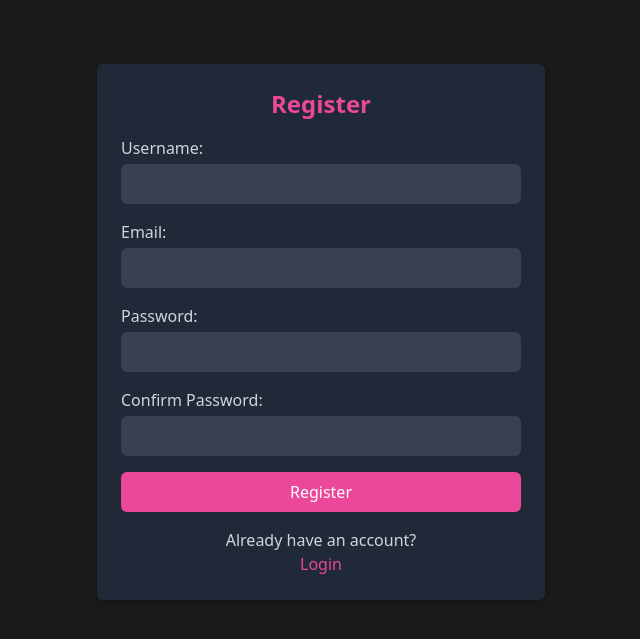
After one commit to MadhavDonthula/Evolvee_Radiance, a Django app: page /register/ in a window 1280 px wide. The commit adds this page. Shown: the top 639 px of the page, without its empty margins (319-959 px from the left). Run offline with Django 5.2, Linux system fonts and the light colour scheme.

Commit message:
feat(auth): implement register and login pages

```diff
--- /dev/null
+++ b/store/forms.py
@@ -0,0 +1,34 @@
+from django import forms
+from django.contrib.auth.models import User
+from django.contrib.auth.forms import UserCreationForm
+from django.contrib.auth import authenticate
+
+class CustomUserCreationForm(UserCreationForm):
+    email = forms.EmailField(required=True)
+
+    class Meta:
+        model = User
+        fields = ('username', 'email', 'password1', 'password2')
+
+    def save(self, commit=True):
+        user = super().save(commit=False)
+        user.email = self.cleaned_data['email']
+        if commit:
+            user.save()
+        return user
+
+class EmailAuthenticationForm(forms.Form):
+    email = forms.EmailField(label="Email")
+    password = forms.CharField(label="Password", widget=forms.PasswordInput)
+
+    def clean(self):
+        email = self.cleaned_data.get('email')
+        password = self.cleaned_data.get('password')
+        user = authenticate(username=email, password=password)
+        if user is None:
+            raise forms.ValidationError("Invalid email or password.")
+        self.user_cache = user
+        return self.cleaned_data
+
+    def get_user(self):
+        return self.user_cache
--- /dev/null
+++ b/store/templates/registration/profile.html
@@ -0,0 +1 @@
+<!-- TODO: profile page -->
--- /dev/null
+++ b/store/templates/registration/register.html
@@ -0,0 +1,53 @@
+<!-- store/templates/register.html -->
+<!DOCTYPE html>
+<html lang="en">
+<head>
+    <meta charset="UTF-8">
+    <meta name="viewport" content="width=device-width, initial-scale=1.0">
+    <title>Register - Evolvée Radiance</title>
+    <link href="https://cdn.jsdelivr.net/npm/tailwindcss@2.2.19/dist/tailwind.min.css" rel="stylesheet">
+    <style>
+        body {
+            background-color: #1a1a1a;
+            color: #ffffff;
+        }
+    </style>
+</head>
+<body>
+    <div class="max-w-md mx-auto p-6 bg-gray-800 rounded-md shadow-md mt-16">
+        <h2 class="text-2xl font-bold text-center text-pink-500 mb-4">Register</h2>
+
+        <form method="POST">
+            {% csrf_token %}
+            <div class="mb-4">
+                <label for="username" class="block text-gray-300">Username:</label>
+                <input type="text" id="username" name="username" class="w-full p-2 mt-1 bg-gray-700 text-white rounded-md" required>
+            </div>
+
+            <div class="mb-4">
+                <label for="email" class="block text-gray-300">Email:</label>
+                <input type="email" id="email" name="email" class="w-full p-2 mt-1 bg-gray-700 text-white rounded-md" required>
+            </div>
+
+            <div class="mb-4">
+                <label for="password1" class="block text-gray-300">Password:</label>
+                <input type="password" id="password1" name="password1" class="w-full p-2 mt-1 bg-gray-700 text-white rounded-md" required>
+            </div>
+
+            <div class="mb-4">
+                <label for="password2" class="block text-gray-300">Confirm Password:</label>
+                <input type="password" id="password2" name="password2" class="w-full p-2 mt-1 bg-gray-700 text-white rounded-md" required>
+            </div>
+
+            <div class="mb-4 text-center">
+                <button type="submit" class="w-full py-2 bg-pink-500 text-white rounded-md hover:bg-pink-600">Register</button>
+            </div>
+        </form>
+
+        <div class="text-center mt-4">
+            <p class="text-gray-300">Already have an account?</p>
+            <a href="{% url 'store:login' %}" class="text-pink-500 hover:text-pink-600">Login</a>
+        </div>
+    </div>
+</body>
+</html>
--- a/store/urls.py
+++ b/store/urls.py
@@ -1,14 +1,17 @@
 from django.urls import path
 from . import views
 
-# handles URLs specific to the store
 app_name = 'store'
 
 urlpatterns = [
-    path('', views.product_list, name='product_list'),
-    path('<slug:category_slug>/', views.product_list, name='product_list_by_category'),
-    path('product/<slug:slug>/', views.product_detail, name='product_detail'),
+    path('', views.product_list, name='product_list'),  # Home page
+    path('login/', views.login_view, name='login'),
+    path('register/', views.register_view, name='register'),
+    path('profile/', views.profile_view, name='profile'),
+    path('logout/', views.logout_view, name='logout'),
     path('saved-items/', views.saved_items, name='saved_items'),
     path('search/', views.search, name='search'),
     path('checkout/', views.checkout, name='checkout'),
+    path('product/<slug:slug>/', views.product_detail, name='product_detail'),
+    path('<slug:category_slug>/', views.product_list, name='product_list_by_category'),
 ]
--- a/store/views.py
+++ b/store/views.py
@@ -1,8 +1,11 @@
-from django.shortcuts import render
-
-# Create your views here.
-from django.shortcuts import render, get_object_or_404
+from django.shortcuts import render, redirect, get_object_or_404
 from .models import Category, Product
+from django.contrib.auth import authenticate, login, logout
+from django.contrib.auth.forms import AuthenticationForm, UserCreationForm
+from django.urls import reverse_lazy
+from django.views.generic import CreateView
+from .forms import CustomUserCreationForm, EmailAuthenticationForm
+from django.contrib.auth.decorators import login_required
 
 def product_list(request, category_slug=None):
     category = None
@@ -21,6 +24,29 @@ def product_detail(request, slug):
     product = get_object_or_404(Product, slug=slug, available=True)
     return render(request, 'store/product_detail.html', {'product': product})
 
+def login_view(request):
+    if request.method == 'POST':
+        form = EmailAuthenticationForm(data=request.POST)
+        if form.is_valid():
+            user = form.get_user()
+            login(request, user)
+            return redirect('store:product_list')
+    else:
+        form = EmailAuthenticationForm()
+
+    return render(request, 'registration/login.html', {'form': form})
+
+def register_view(request):
+    if request.method == 'POST':
+        form = CustomUserCreationForm(request.POST)
+        if form.is_valid():
+            form.save()
+            return redirect('store:login')
+    else:
+        form = CustomUserCreationForm()
+
+    return render(request, 'registration/register.html', {'form': form})
+
 def search(request):
     return render(request, 'store/search.html')
 
@@ -30,7 +56,15 @@ def checkout(request):
 def saved_items(request):
     return render(request, 'store/saved_items.html')
 
-# views.py
+@login_required
+def profile_view(request):
+    return render(request, 'store/profile.html', {'user': request.user})
+
+def logout_view(request):
+    logout(request)
+    return redirect('store:product_list')
+
+# Additional imports for handling JSON responses and CSRF exemptions
 import json
 from django.http import JsonResponse
 from django.views.decorators.csrf import csrf_exempt
```
Also changed, not shown: store/templates/base.html (+40 -7 lines), store/templates/registration/login.html (added, +40 -0 lines).
